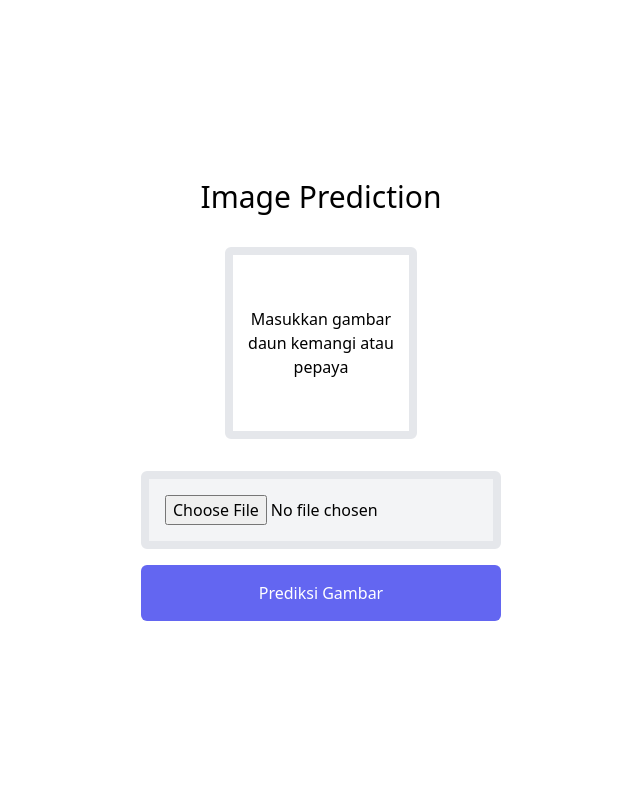
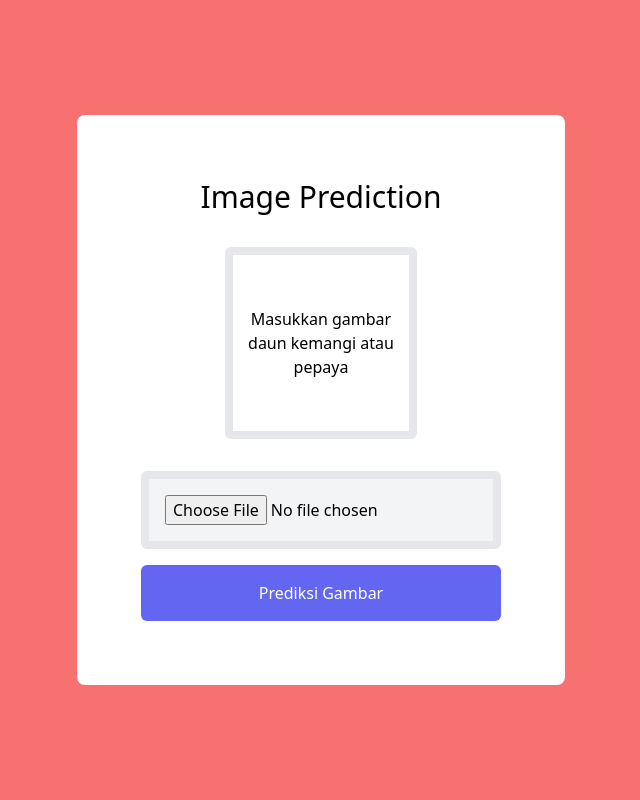
Before and after one commit to achmadrifqi09/AI-CNN, a Flask app: page / in a window 1280 px wide. Shown: the whole page, without its empty margins (319-959 px from the left). Run offline with Flask 2, Linux system fonts and the light colour scheme.

Commit message:
Update index.html

```diff
--- a/templates/index.html
+++ b/templates/index.html
@@ -10,7 +10,7 @@
 </head>
 
 <body>
-    <section class="flex justify-center items-center w-screen h-screen bg-danger">
+    <section class="flex justify-center items-center w-screen h-screen bg-red-400">
         <main class="flex flex-col justify-center items-center p-16 bg-white rounded-lg
                 ">
             <h1 class="text-3xl text-bold">Image Prediction</h1>
```
